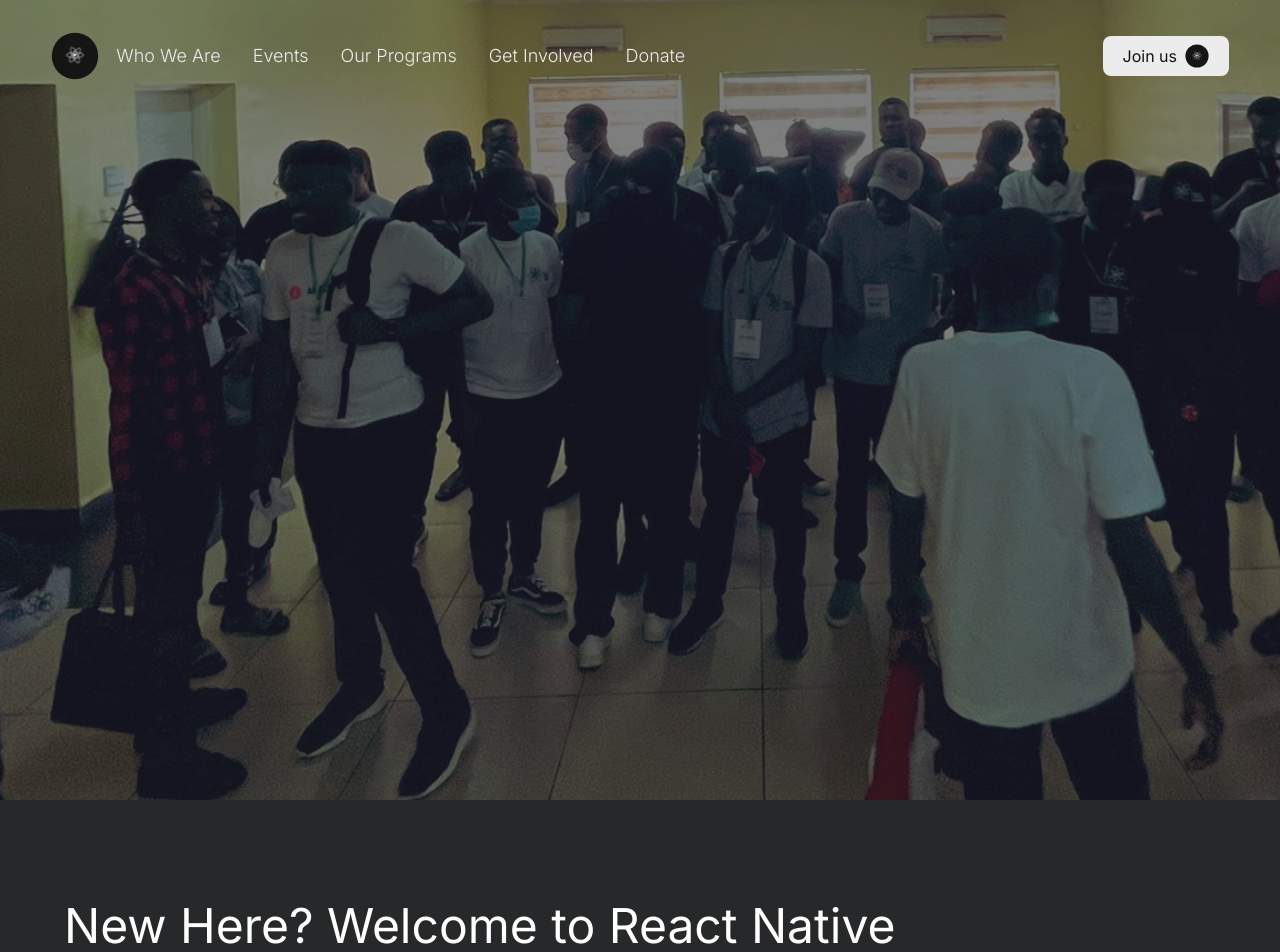
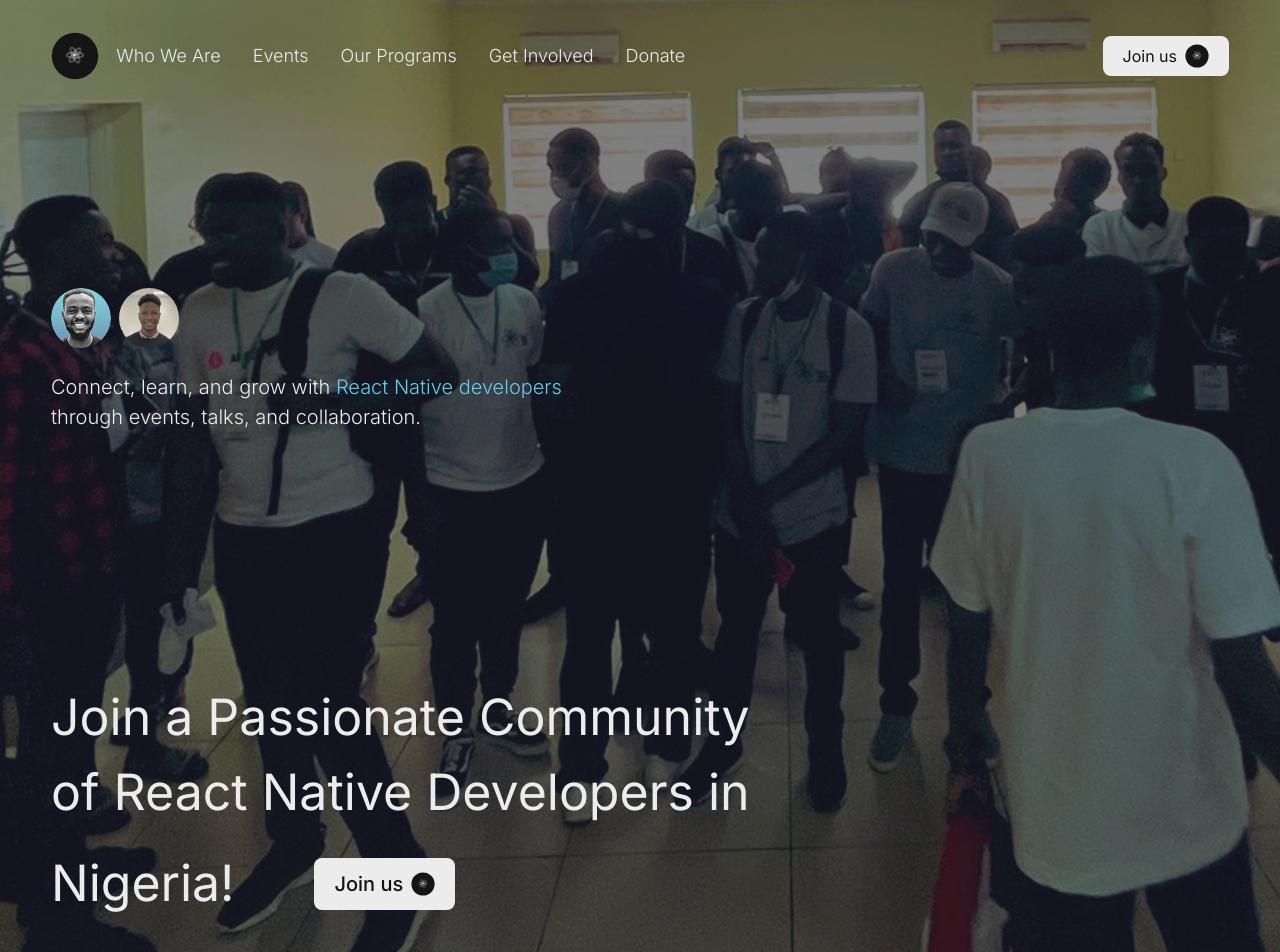
Before and after one commit to react-native-nigeria-community/rnn-landing, a React (Create React App) app: page / in a window 1280 px wide. Shown: the top 952 px of the page. Built offline with nearby package versions, Linux system fonts and the light colour scheme.

Commit message:
ORTHO-340: rebuild   navbar section

```diff
--- a/src/components/hero.js
+++ b/src/components/hero.js
@@ -1,14 +1,53 @@
-//import heroAvatar1 from '../assets/tt.png';
-//import heroAvatar2 from '../assets/rnnTeam3.png';
 
-//import rnnLogo from '../assets/rnnLogo.svg';
+import heroAvatar1 from '../assets/tt.png';
+import heroAvatar2 from '../assets/rnnTeam3.png';
+
+import rnnLogo from '../assets/rnnLogo.svg';
 
 const Hero = () => {
   return (
-  <>
+    <section className="px-4 sm:px-8 md:px-12 lg:px-[51px] pt-12 sm:pt-16 lg:pt-24 pb-8 sm:pb-12 lg:pb-16 flex flex-col justify-between items-start gap-8 sm:gap-10 lg:gap-12">
+
+      <div className="flex flex-col justify-between gap-2 sm:gap-4 lg:gap-6">
+
+        <div className="flex flex-row gap-1 sm:gap-2  mt-20">
+          <img src={heroAvatar1} alt="Hero Avatar" className=" h-10 sm:w-12 sm:h-12 lg:w-auto lg:h-auto rounded-full object-cover"/>
+          <img src={heroAvatar2} alt="Hero Avatar" className="w-15 h-15 rounded-full   "/>
+         </div>
 
 
-  </>
+        <p className="text-white font-[300] sm:text-lg lg:text-xl leading- sm:leading-7 lg:leading-[30px] ">
+          Connect, learn, and grow with <span className="text-[#67D8F7]">React Native
+          developers</span><br/> through events, talks, and collaboration.
+        </p>
+      </div>
+
+
+      <div className="flex flex-col gap-4 sm:gap-6 w-full mt-50">
+        <div className="w-full">
+          <h1 className="text-white text-2xl sm:text-3xl md:text-4xl lg:text-5xl xl:text-[50px] leading-tight sm:leading-tight md:leading-tight lg:leading-[75px] mb-2 sm:mb-4">
+            Join a Passionate Community <br className="hidden sm:block"/>
+            <span className="sm:block">of React Native Developers in</span>
+          </h1>
+
+          <div className="flex flex-col sm:flex-row sm:items-center gap-4 sm:gap-6 md:gap-8 lg:gap-12 xl:gap-20">
+            <span className="text-white text-2xl sm:text-3xl md:text-4xl lg:text-5xl xl:text-[50px] leading-tight lg:leading-[75px]">
+              Nigeria!
+            </span>
+
+            <div className="inline-flex bg-white py-2 sm:py-3 px-4 sm:px-5 items-center gap-2 rounded-lg cursor-pointer hover:bg-[#DADADA] w-fit transition-colors">
+              <a href="https://join.slack.com/t/reactnativenigeria/shared_invite/zt-c8od4rkl-xUOp01GMiKOt_7_mFvyOzA"
+                 target="_blank"
+                 rel="noopener noreferrer"
+                 className="text-black text-base sm:text-lg lg:text-xl font-medium">
+                Join us
+              </a>
+              <img src={rnnLogo} alt="Join Us" className="w-5 h-5 sm:w-6 sm:h-6"/>
+            </div>
+          </div>
+        </div>
+      </div>
+    </section>
   )
 }
 
```
